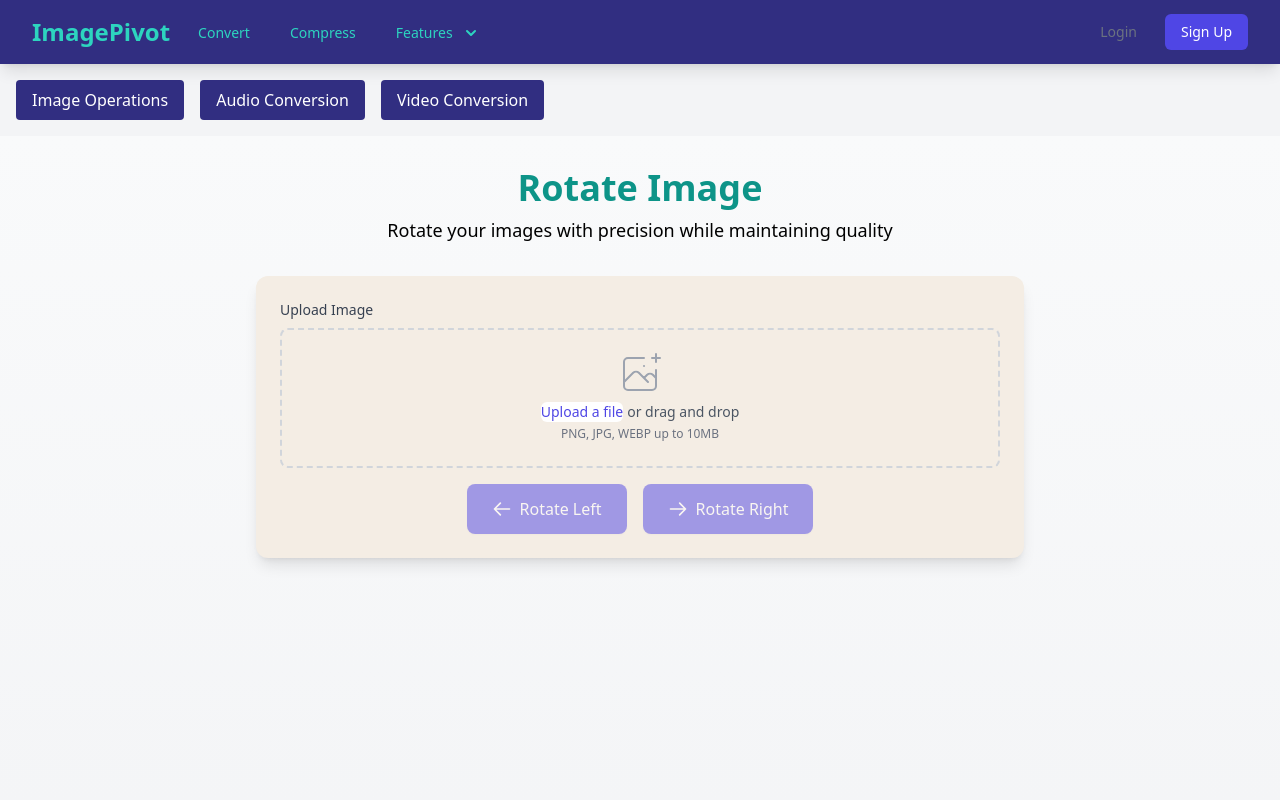
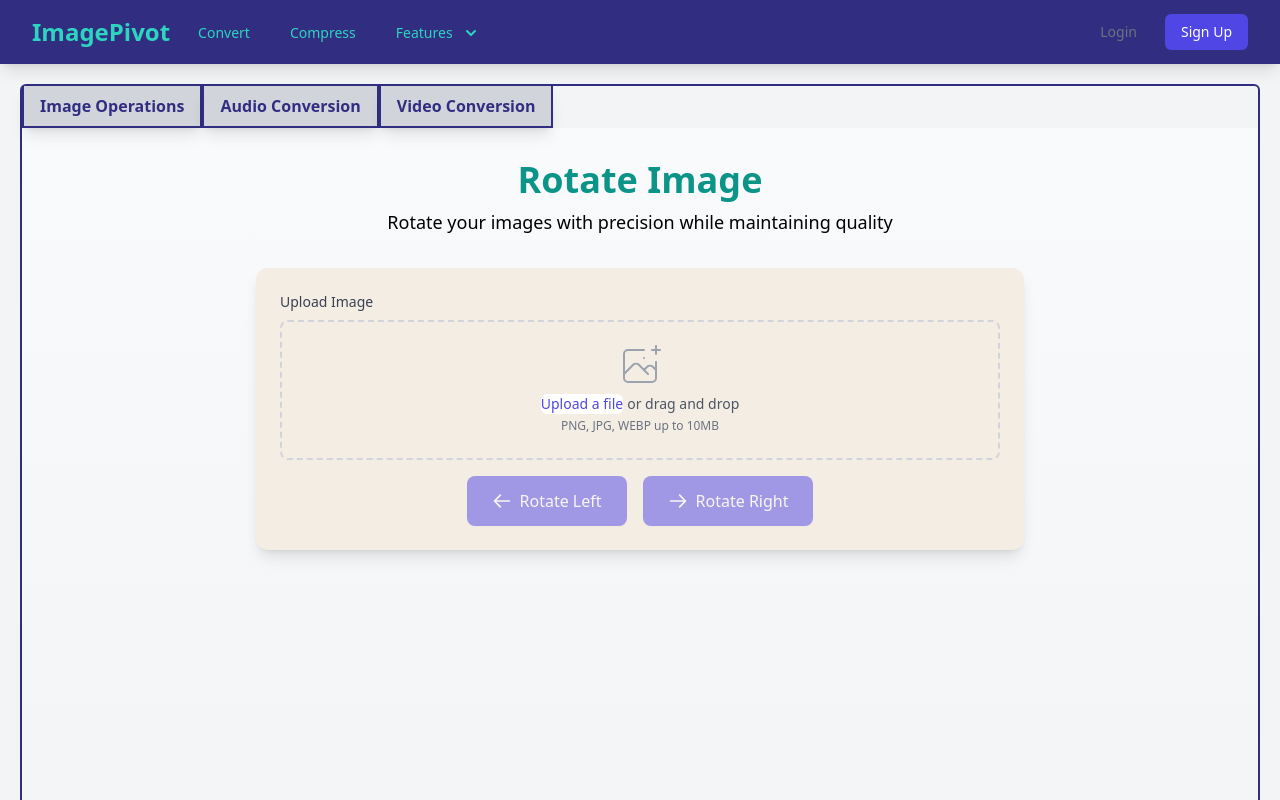
Before and after one commit to Davinder9297/imagepivot, a React (Vite) app in the folder vite-project/: page /rotate in a window 1280 px wide. Built offline with nearby package versions, Linux system fonts and the light colour scheme.

Commit message:
added border

```diff
--- a/vite-project/src/App.jsx
+++ b/vite-project/src/App.jsx
@@ -25,6 +25,7 @@ import ConvertAudioPage from "./pages/ConvertAudio";
 import ConvertVideoPage from "./pages/ConvertVideo";
 import PreHome from "./pages/preHome";
 import ToolsFixed from "./components/ToolsFixed";
+import BorderWrapper from "./components/BorderWrapper";
 
 function App() {
   return (
@@ -32,7 +33,6 @@ function App() {
       <Router>
         <div className="page-container bg-gray-100">
           <Navbar />
-          <ToolsFixed/>
           <main className="route-transition">
             <Routes>
               <Route path="/" element={<PreHome />} />
@@ -66,18 +66,18 @@ function App() {
                 </AdminRoute>
               } />
 
-              <Route path="/convert" element={<ConvertPage />} />
-              <Route path="/convertaudio" element={<ConvertAudioPage />} />
-              <Route path="/convertvideo" element={<ConvertVideoPage />} />
-              <Route path="/compress" element={<CompressorPage />} />
-              <Route path="/html-to-image" element={<HtmlToImagePage />} />
-              <Route path="/rotate" element={<RotatePage />} />
-              <Route path="/crop" element={<CropPage />} />
-              <Route path="/watermark" element={<WatermarkPage />} />
+              <Route path="/convert" element={<BorderWrapper><ConvertPage /></BorderWrapper>} />
+              <Route path="/convertaudio" element={<BorderWrapper><ConvertAudioPage /></BorderWrapper>} />
+              <Route path="/convertvideo" element={<BorderWrapper><ConvertVideoPage /></BorderWrapper>} />
+              <Route path="/compress" element={<BorderWrapper><CompressorPage /></BorderWrapper>} />
+              <Route path="/html-to-image" element={<BorderWrapper><HtmlToImagePage /></BorderWrapper>} />
+              <Route path="/rotate" element={<BorderWrapper><RotatePage /></BorderWrapper>} />
+              <Route path="/crop" element={<BorderWrapper><CropPage /></BorderWrapper>} />
+              <Route path="/watermark" element={<BorderWrapper><WatermarkPage /></BorderWrapper>} />
               <Route path="/meme-generator" element={<MemeGeneratorPage />}/>
-              <Route path="/blur-face" element={<BlurFacePage />} />
-              <Route path="/upscale" element={<UpscalePage />} />
-              <Route path="/forgot-password" element={<ForgotPassword />} />
+              <Route path="/blur-face" element={<BorderWrapper><BlurFacePage /></BorderWrapper>} />
+              <Route path="/upscale" element={<BorderWrapper><UpscalePage /></BorderWrapper>} />
+              <Route path="/forgot-password" element={<BorderWrapper><ForgotPassword /></BorderWrapper>} />
             </Routes>
           </main>
         </div>
--- /dev/null
+++ b/vite-project/src/components/BorderWrapper.jsx
@@ -0,0 +1,13 @@
+import React from "react";
+import ToolsFixed from "./ToolsFixed";
+
+const BorderWrapper = ({ children }) => {
+  return (
+    <div className="border-2 border-indigo-900  rounded-md m-5">
+    <ToolsFixed/>
+      {children}
+    </div>
+  );
+};
+
+export default BorderWrapper;
--- a/vite-project/src/components/ToolsFixed.jsx
+++ b/vite-project/src/components/ToolsFixed.jsx
@@ -3,16 +3,16 @@ import { NavLink } from 'react-router-dom';
 
 export default function ToolsFixed() {
   // Removed text color from baseClasses
-  const baseClasses = "px-4 py-2 bg-indigo-900 rounded transition";
-  const activeClasses = "bg-white text-indigo-900 border-2 border-indigo-900 shadow-lg";
-  const inactiveClasses = "text-white hover:bg-indigo-800";
+  const baseClasses = "px-4 py-2 bg-gray-100 transition font-semibold";
+  const activeClasses = " text-indigo-900 bg-gray-300 border-b-2 border-l-2 border-r-2 border-indigo-900 shadow-lg ";
+  const inactiveClasses = "text-indigo-900";
 
   return (
-    <div className="flex space-x-4 justify-start max-w-max p-4">
+    <div className="flex justify-start w-fit">
       <NavLink
         to="/image"
         className={({ isActive }) =>
-          `${baseClasses} ${isActive ? activeClasses : inactiveClasses}`
+          `${baseClasses} ${!isActive ? activeClasses : inactiveClasses}`
         }
       >
         Image Operations
@@ -21,7 +21,7 @@ export default function ToolsFixed() {
       <NavLink
         to="/convertaudio"
         className={({ isActive }) =>
-          `${baseClasses} ${isActive ? activeClasses : inactiveClasses}`
+          `${baseClasses} ${!isActive ? activeClasses : inactiveClasses}`
         }
       >
         Audio Conversion
@@ -30,7 +30,7 @@ export default function ToolsFixed() {
       <NavLink
         to="/convertvideo"
         className={({ isActive }) =>
-          `${baseClasses} ${isActive ? activeClasses : inactiveClasses}`
+          `${baseClasses} ${!isActive ? activeClasses : inactiveClasses}`
         }
       >
         Video Conversion
--- a/vite-project/src/pages/Home.jsx
+++ b/vite-project/src/pages/Home.jsx
@@ -6,6 +6,7 @@ import HowItWorksSection from "../components/HowItWorksSection";
 import FAQSection from "../components/FAQSection";
 import TrustedBySection from "../components/TrustedBySection";
 import HeroBanner from "../components/HeroBanner";
+import BorderWrapper from "../components/BorderWrapper";
 
 const Home = () => {
   const operations = [
@@ -67,14 +68,14 @@ const Home = () => {
 
   return (
     <div className="min-h-screen bg-gray-100">
-
+      <BorderWrapper>
       <div className="p-6">
-        <h2 className="text-2xl md:text-3xl font-bold text-center text-teal-600 mb-2">
+        {/* <h2 className="text-2xl md:text-3xl font-bold text-center text-teal-600 mb-2">
           Everything you need to edit images — in one place.
         </h2>
         <p className="text-center text-black mb-8 text-lg">
         Easily convert PNG, JPG, or other image files to high-quality PDFs or JPGs with our fast, secure, and free online tool. No downloads needed — just upload, convert, and download in seconds!
-        </p>
+        </p> */}
 
         {/* Cards */}
         <div className="grid grid-cols-1 sm:grid-cols-2 md:grid-cols-3 gap-6">
@@ -89,7 +90,7 @@ const Home = () => {
             ))}
         </div>
       </div>
-
+</BorderWrapper>
 
         <HowItWorksSection />
 
```
Also changed, not shown: 1 other file (tests, documents, lock files or other folders).
